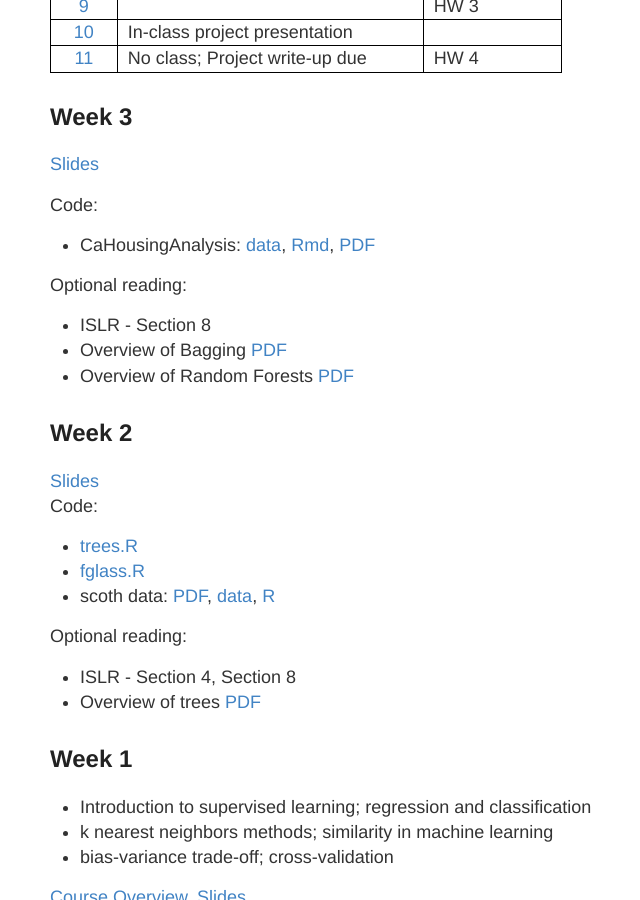
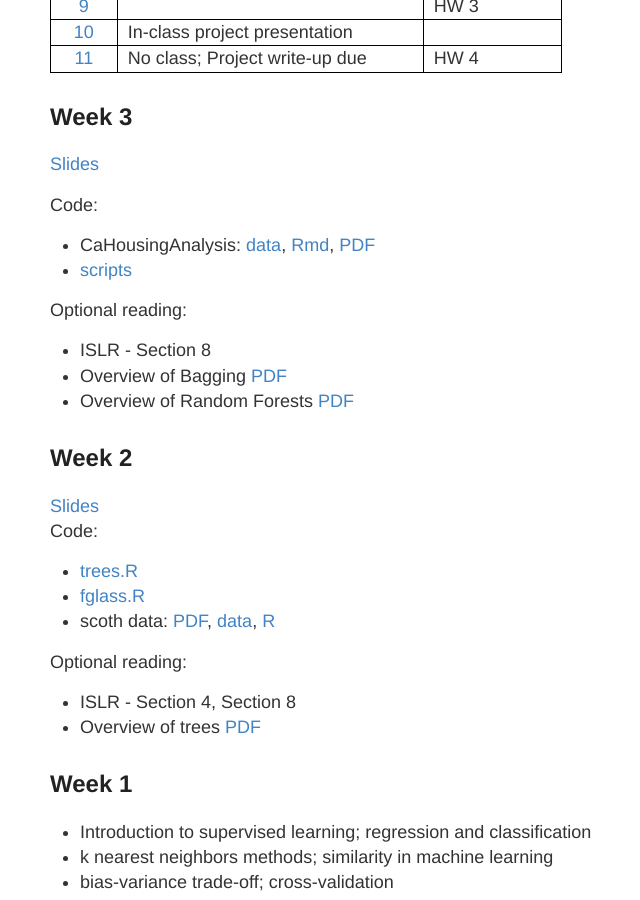
Before and after one commit to ChicagoBoothML/ML2017, a Jekyll site: the page built from lectures.md, in a window 1280 px wide and 900 px high, scrolled down 520 px. Shown: the whole window, without its empty margins (230-870 px from the left). Built offline with Jekyll 4.4.1, drawn with Linux system fonts in a browser that asks for light colours.

Commit message:
Update lectures.md

```diff
--- a/lectures.md
+++ b/lectures.md
@@ -27,7 +27,8 @@ permalink: /lectures/
 
 Code:
 
-* CaHousingAnalysis: [data](https://github.com/ChicagoBoothML/MLClassData/raw/master/CaliforniaHousing/CaliforniaHousing.csv), [Rmd](https://raw.githubusercontent.com/ChicagoBoothML/ML2016/master/code/lec03/CaHousingAnalysis.Rmd), [PDF](https://github.com/ChicagoBoothML/ML2016/raw/master/code/lec03/CaHousingAnalysis.pdf)
+* CaHousingAnalysis: [data](https://github.com/ChicagoBoothML/MLClassData/raw/master/CaliforniaHousing/CaliforniaHousing.csv), [Rmd](https://raw.githubusercontent.com/ChicagoBoothML/ML2017/master/code/lec03/CaHousingAnalysis.Rmd), [PDF](https://github.com/ChicagoBoothML/ML2017/raw/master/code/lec03/CaHousingAnalysis.pdf)
+* [scripts](https://github.com/ChicagoBoothML/ML2017/tree/master/code/lec03)
 
 Optional reading:
 
```
